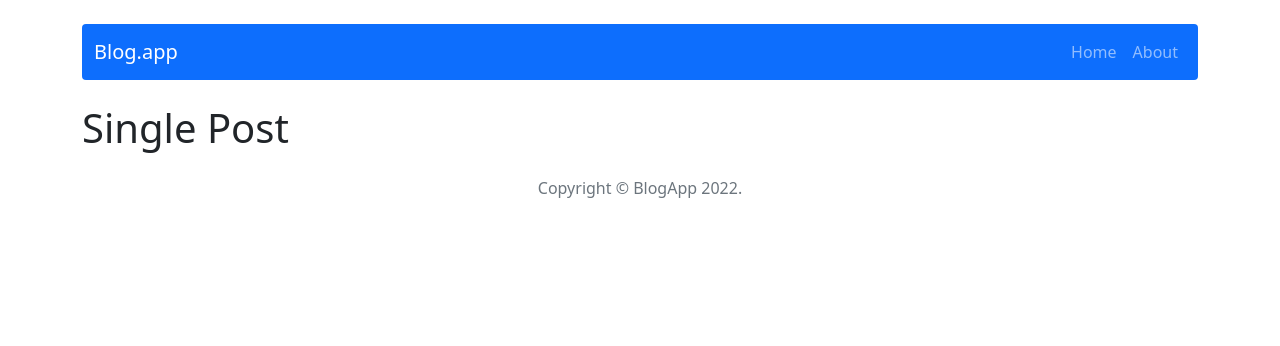
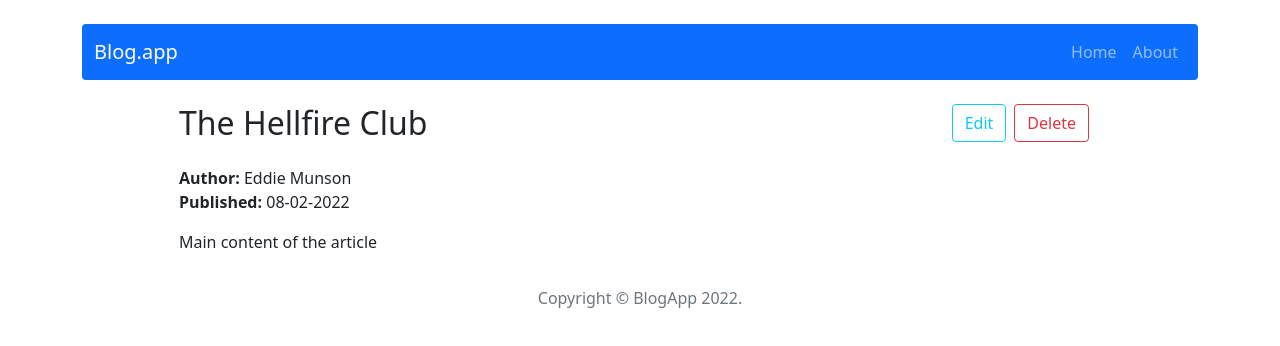
Before and after one commit to jollyzombie/CRUD-blog-app, a React (Create React App) app: page /post/1 in a window 1280 px wide. Shown: the top 346 px of the page. Built offline with nearby package versions, Linux system fonts and the light colour scheme.

Commit message:
Add SinglePost filtering

```diff
--- a/src/App.js
+++ b/src/App.js
@@ -17,9 +17,9 @@ const App = () => {
         <Header />
         <Routes>
           <Route path='/' element={<Home />} />
-          <Route path='/post/:id' element={<SinglePost />} />
+          <Route path='/post/:postId' element={<SinglePost />} />
           <Route path='/post/add' element={<PostAdd />} />
-          <Route path='/post/edit/:id' element={<PostEdit />} />
+          <Route path='/post/edit/:postId' element={<PostEdit />} />
           <Route path='/about' element={<About />} />
           <Route path='*' element={<PageNotFound />} />
         </Routes>
--- a/src/components/pages/SinglePost/SinglePost.js
+++ b/src/components/pages/SinglePost/SinglePost.js
@@ -1,9 +1,43 @@
+import { useParams } from 'react-router';
+import { useSelector } from 'react-redux';
+import { Navigate, Link } from 'react-router-dom';
+import { getPostById } from '../../../redux/postsRedux';
+import { Container, Row, Col, Button } from 'react-bootstrap';
+
 const SinglePost = () => {
-  return (
-    <div>
-      <h1>Single Post</h1>
-    </div>
-  );
+  const { postId } = useParams();
+
+  const postData = useSelector((state) => getPostById(state, postId));
+
+  if (!postData) return <Navigate to='/' />;
+  else
+    return (
+      <Container>
+        <Row className='justify-content-center'>
+          <Col md={6}>
+            <article className=''>
+              <h2 className='mb-4'>{postData.title}</h2>
+              <p className='mb-0'>
+                <strong>Author:</strong> {postData.author}
+              </p>
+              <p>
+                <strong>Published:</strong> {postData.publishedDate}
+              </p>
+              <p>{postData.content}</p>
+            </article>
+          </Col>
+
+          <Col md={4} align='right' className='mx-2'>
+            <Link to={'/post/edit/' + postId}>
+              <Button variant='outline-info' className='mx-1'>Edit</Button>
+            </Link>
+            <Link to={'/'}>
+              <Button variant='outline-danger' className='mx-1'>Delete</Button>
+            </Link>
+          </Col>
+        </Row>
+      </Container>
+    );
 };
 
 export default SinglePost;
--- a/src/redux/postsRedux.js
+++ b/src/redux/postsRedux.js
@@ -2,6 +2,8 @@
 
 //selectors
 export const getAllPosts = state => state.posts;
+export const getPostById = ({ posts }, postId) =>
+  posts.find((post) => post.id === postId);
 
 // actions
 const createActionName = actionName => `app/posts/${actionName}`;
```
